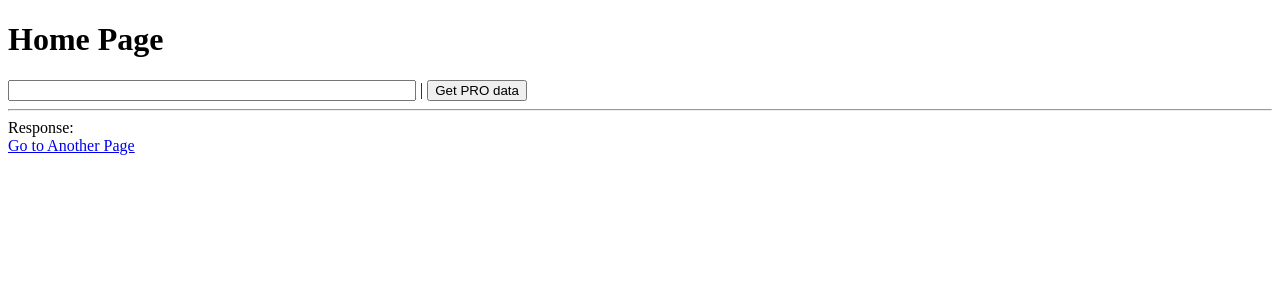
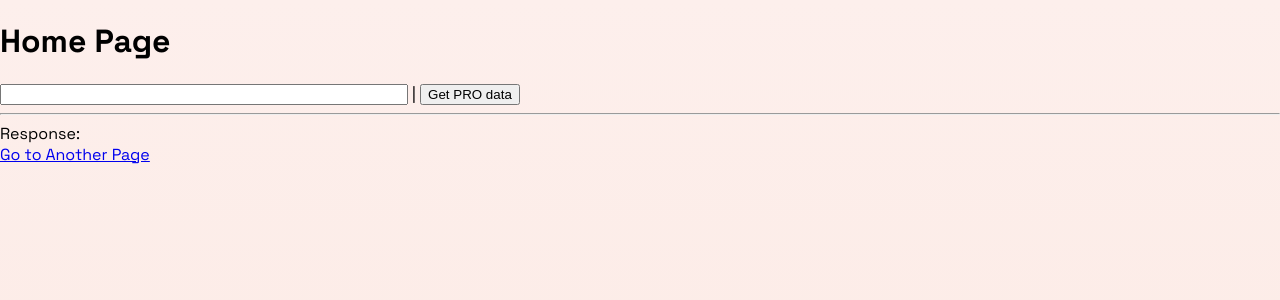
Before and after one commit to VouEuSou/hackaween, a React (Vite) app: page / in a window 1280 px wide. Shown: the top 300 px of the page. Built offline with nearby package versions, Linux system fonts and the light colour scheme; no server answers.

Commit message:
Arrumando CSS e Aplicando-o no arquivo home.jsx

```diff
--- /dev/null
+++ b/src/pages/home.css
@@ -0,0 +1,7 @@
+@import url('https://fonts.googleapis.com/css2?family=Space+Grotesk:wght@300..700&display=swap');
+body {
+  font-family: "Space Grotesk", sans-serif;
+    background: linear-gradient(to bottom, #FDEFEC, #FBE8E1);
+    height: 100vh; /* Faz o gradiente ocupar toda a altura da página */
+    margin: 0;
+  }
--- a/src/pages/home.jsx
+++ b/src/pages/home.jsx
@@ -1,7 +1,7 @@
 import React from 'react';
 import { Link } from 'react-router-dom';
 import Chatbot from "../components/chatbot";
-
+import './home.css';
 function Home() {
   return (
     <>
```
